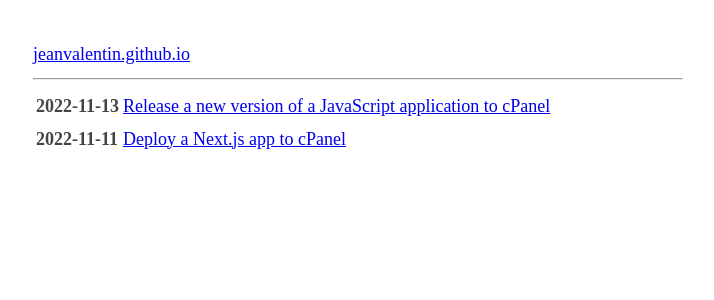
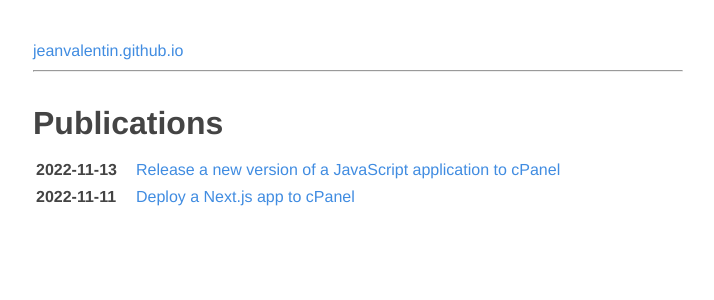
Before and after one commit to jeanvalentin/jeanvalentin.github.io, a Next.js app: page / in a window 1280 px wide. Shown: the top 300 px of the page, without its empty margins (282-996 px from the left). Built offline with nearby package versions, Linux system fonts and the light colour scheme.

Commit message:
Improve style

```diff
--- a/pages/index.tsx
+++ b/pages/index.tsx
@@ -2,7 +2,9 @@ import Link from "next/link";
 import { metas } from "/config/meta";
 
 export default function Home() {
-  return <table>
+  return <>
+    <h1>Publications</h1>
+    <table>
       <tbody>
         {metas.sort((a, b) => a.date < b.date ? 1 : -1).map(v => <tr key={v.slug}>
           <td><strong>{v.date}</strong></td>
@@ -10,4 +12,5 @@ export default function Home() {
         </tr>)}
       </tbody>
     </table>
+  </>
 }
--- a/styles/globals.css
+++ b/styles/globals.css
@@ -1,14 +1,21 @@
 body {
   margin: 40px auto;
   max-width: 650px;
-  line-height: 1.6;
-  font-size: 18px;
-  color: #444;
+  color: #444444;
   padding: 0 10px;
+  font-family: Helvetica, sans-serif;
+  line-height: 1.4em;
 }
 
-h1,
-h2,
-h3 {
-  line-height: 1.2;
+a {
+  text-decoration: none;
+  color: #408ce1;
 }
+
+td {
+  padding-right: 1em;
+}
+
+main {
+  margin-top: 40px;
+}
--- a/wrappers/ArticleLayout.tsx
+++ b/wrappers/ArticleLayout.tsx
@@ -18,14 +18,12 @@ export default function ArticleLayout({ children, slug }: Props) {
     </Head>
     <article>
       <header>
-        {meta.date}
+        <time dateTime={meta.date}>{meta.date}</time>
         <h1>{meta.title}</h1>
       </header>
-      <main>
-        {children}
-      </main>
+      {children}
       <footer>
-        <Link href='/'>Home page</Link>
+        <Link href='/'>← Back to home page</Link>
       </footer>
     </article>
   </>
```
Lines whose indentation alone changed are shown as unchanged.
